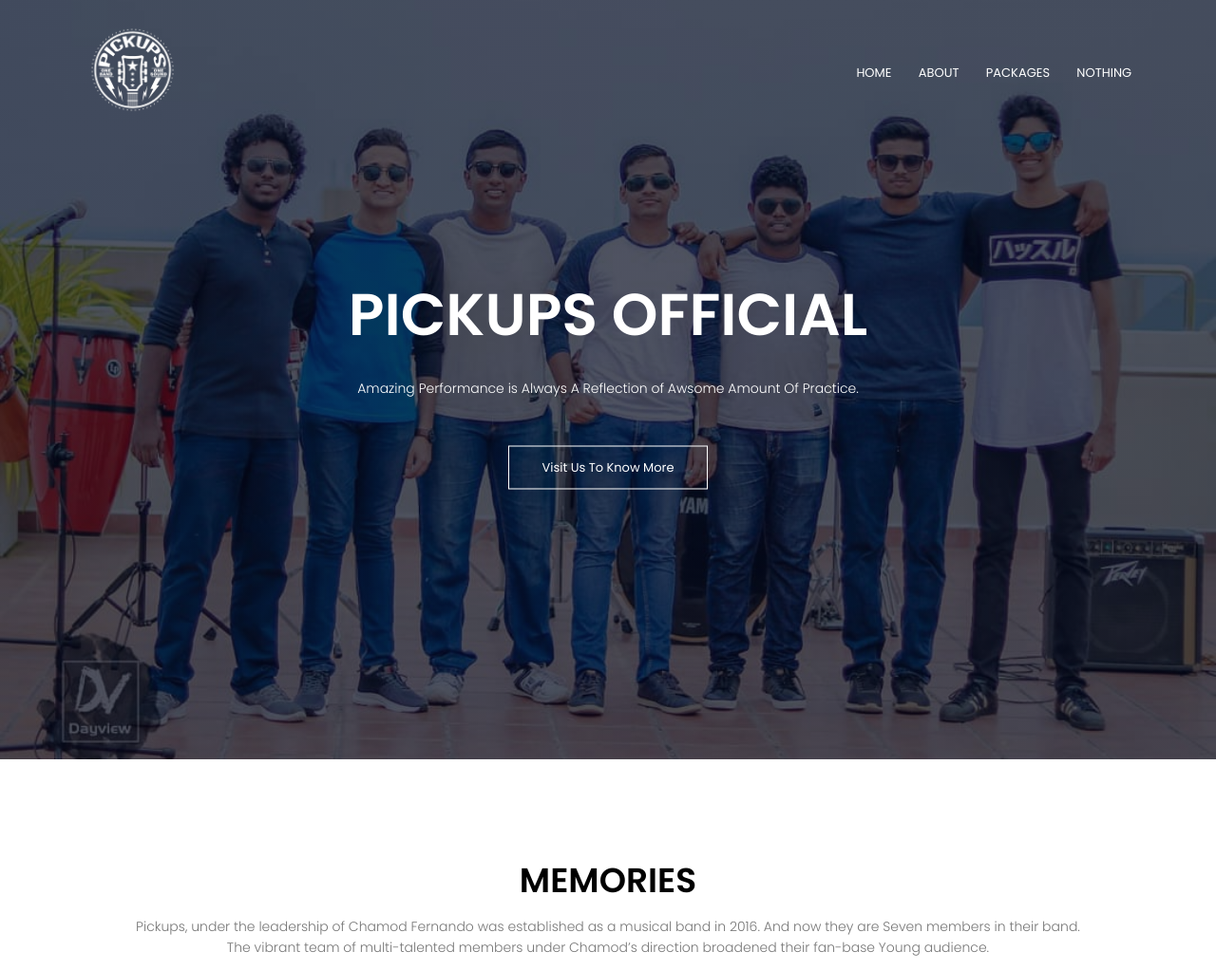
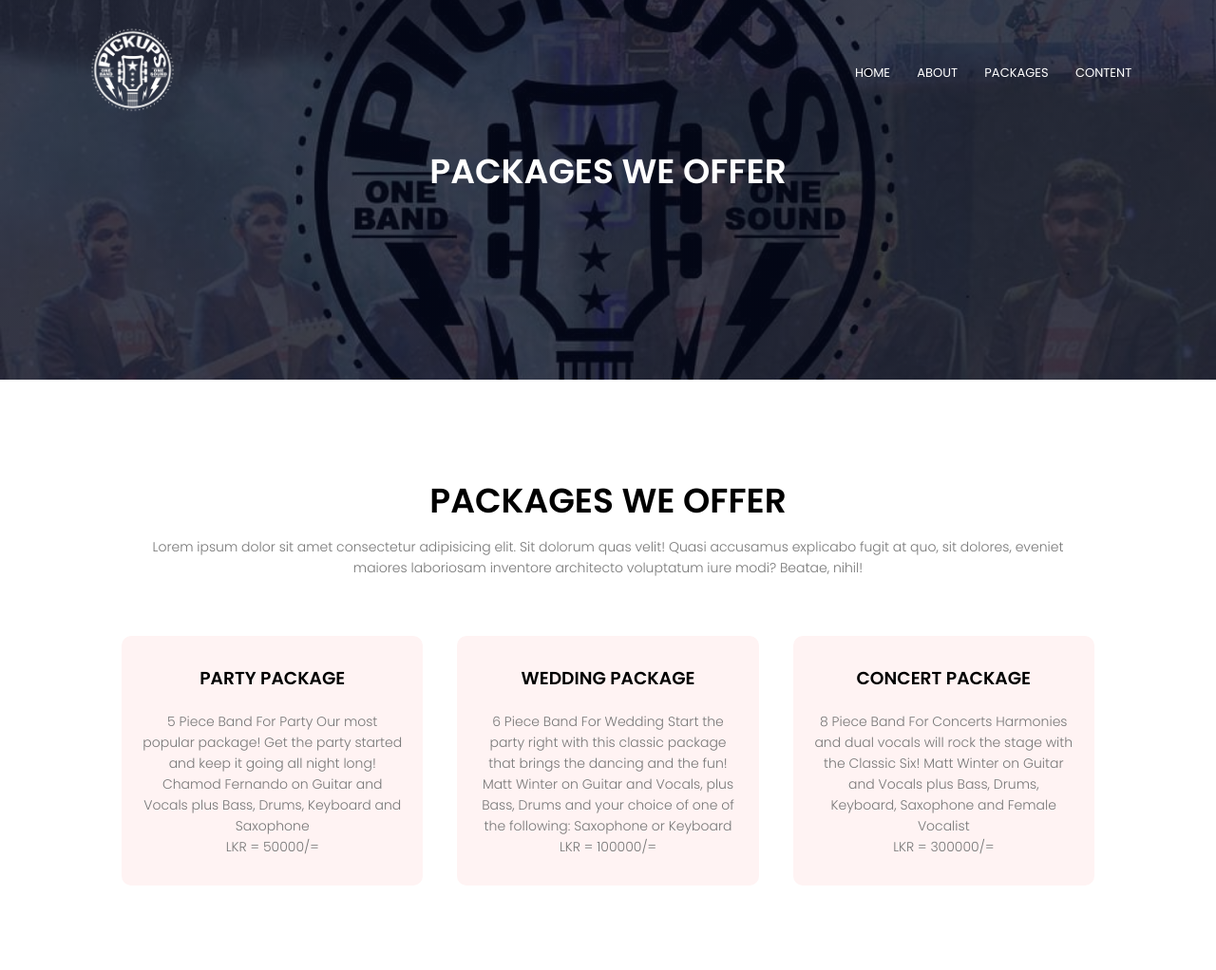
Before and after one commit to Esh2001/sample.github.io, a plain HTML site: page packages.html in a window 1280 px wide. Shown: the top 1022 px of the page at 95% size. Drawn offline with Linux system fonts and the light colour scheme.

Commit message:
fix package

```diff
--- a/packages.html
+++ b/packages.html
@@ -4,67 +4,61 @@
     <meta charset="UTF-8">
     <meta http-equiv="X-UA-Compatible" content="IE=edge">
     <meta name="viewport" content="width=device-width, initial-scale=1.0">
-    <link rel="stylesheet" href="./style.css">
+    <link rel="stylesheet" href="style.css">
     <link href="https://fonts.googleapis.com/css2?family=Poppins:wght@100;200;300;400;600;700&display=swap" rel="stylesheet">
     <link rel="stylesheet" href="/font-awesome-4.7.0/css/font-awesome.min.css">
-    <title>Web Assignment</title>
+    <title>About Page</title>
 </head>
 <body>
-    <section class="header">
+    <section class="sub-header2">
 
         <nav>
-            <a href="./index.html"><img src="./images/LOGO Black Background.jpg" alt="logo"></a>
+            <a href="index.html"><img src="images/LOGO Black Background.jpg" alt="logo"></a>
             <div class="nav-links" id="navLinks">
                 <i class="fa fa-times" onclick="hideMenu()"></i>
                 <ul>
                     <li><a href="./index.html">HOME</a></li>
                     <li><a href="./about.html">ABOUT</a></li>
                     <li><a href="./packages.html">PACKAGES</a></li>
-                    <li><a href="./packages.html">NOTHING</a></li>
+                    <li><a href="./packages.html">CONTENT</a></li>
                 </ul>
             </div>
             <i class="fa fa-bars" onclick="showMenu()"></i>
         </nav>
-
-        <div class="text-box">
-            <h1>PICKUPS OFFICIAL</h1>
-            <p>Amazing Performance is Always A Reflection of Awsome Amount Of Practice.</p>
-            <a href="./about.html" class="home-btn">Visit Us To Know More</a>
+        <h1>PACKAGES WE OFFER</h1>
         </div>
 
     </section>
 
-<!--Memories-->
+    <!--packages-->
 
-     <section class="Memories">
-          <h1>MEMORIES</h1>
-          <p>Pickups, under the leadership of Chamod Fernando was established as a musical band in 2016. And now they are Seven members in their band. The vibrant team of multi-talented members under Chamod’s direction broadened their fan-base Young audience.</p>
+    <section class="packages">
+        <h1>PACKAGES WE OFFER</h1>
+        <p>Lorem ipsum dolor sit amet consectetur adipisicing elit. Sit dolorum quas velit! Quasi accusamus explicabo fugit at quo, sit dolores, eveniet maiores laboriosam inventore architecto voluptatum iure modi? Beatae, nihil!</p>
 
         <div class="row">
-              <div class="Memories-col">
-                  <img src="./images/memories1.jpg">
-                  <h3>VIVACE 2018</h3>
-                  <p>The Western Music Association of Ananda College proudly presented the musical fiesta "Vivace 2018" at the Sugathadasa Indoor Stadium on the 21st of December 2018 and we are the champions of Boys Beat Band category</p>
+            <div class="packages-col">
+                <h3>PARTY PACKAGE</h3>
+                <p>5 Piece Band For Party Our most popular package! Get the party started and keep it going all night long!
+                    Chamod Fernando on Guitar and Vocals plus Bass, Drums, Keyboard and Saxophone
+                    <br>LKR = 50000/=</p>
             </div>
-              <div class="Memories-col">
-                <img src="./images/live in.jpg">
-                <h3>Pickups Live in Concert 2017</h3>
-                <p>As a pickups band Our first live in concert is held in 2nd of march 2018 at Havelock City Club House. We are proud of us as a young band that we achieved our goal by doing the concert. PICKUPS LIVE IN CONCERT 2018 donating our profit to cancer hospital. Many people change but no one can stop our journey good luck brothers well done we made it.</p>
+            <div class="packages-col">
+                <h3>WEDDING PACKAGE</h3>
+                <p>6 Piece Band For Wedding
+                    Start the party right with this classic package that brings the dancing and the fun!
+                    Matt Winter on Guitar and Vocals, plus Bass, Drums and your choice of one of the following: Saxophone or Keyboard
+                    <br>LKR = 100000/=</p>
             </div>
-            <div class="Memories-col">
-                <img src="./images/memories9.jpg">
-                <h3>Sound Mash </h3>
-                <p>The event was organized by Voltage, a company founded by the music-students of Ananda College, Colombo and D S Senanayaka, Colombo. There were live performances by the bands Kingdom Life and Syrens as well.Sound Mash is Voltage's first event to promote college beat bands. K-pop winner at national selections Dishad Weerasinghe is its music coordinator for Ananda College and Praveen Gunawansa is its music coordinator for D S Senanayka College. So we are the Runners up in that day.</p>
+            <div class="packages-col">
+                <h3>CONCERT PACKAGE</h3>
+                <p>8 Piece Band For Concerts
+                    Harmonies and dual vocals will rock the stage with the Classic Six!
+                    Matt Winter on Guitar and Vocals plus Bass, Drums, Keyboard, Saxophone and Female Vocalist
+                    <br>LKR = 300000/=</p>
             </div>
         </div>
 
-     </section>
-
-
-<!--Call To Action-->
-<section class="cta">
-    <h1>Make A Reservation</h1>
-    <a href="./reservation.php" class="home-btn">CONTACT US</a>
     </section>
 
 <!----Footer---->
@@ -88,6 +82,3 @@
         navLinks.style.right = "-200px";
     }
 </script>
-
-</body>
-</html>
```
Lines whose indentation alone changed are shown as unchanged.
